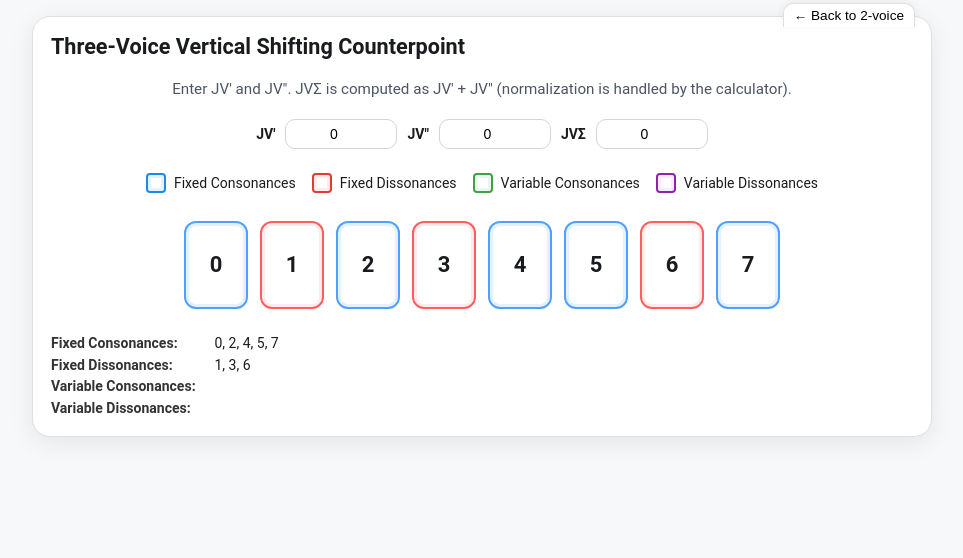
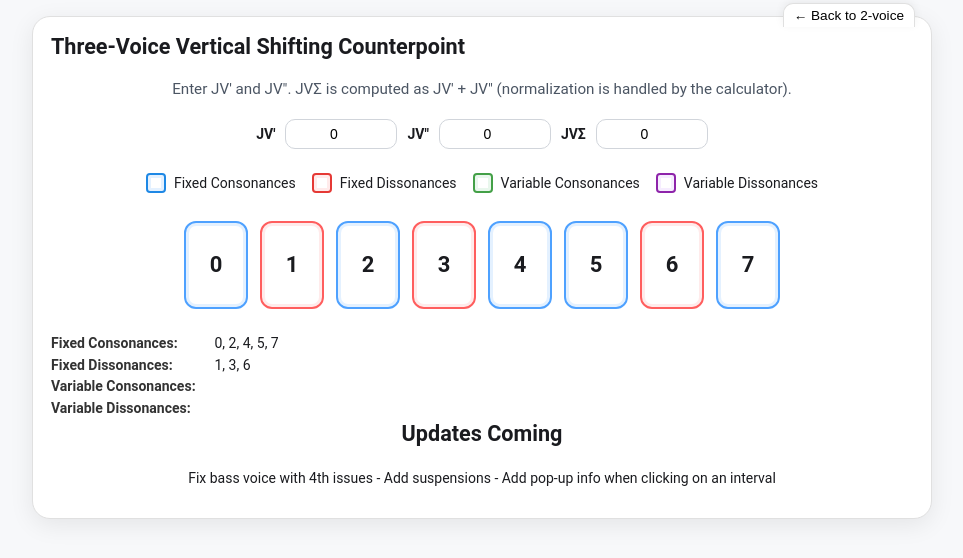
Before and after one commit to AlexThomHab/InvertibleCounterpoint, an Angular app: page / in a window 1280 px wide. Both pictures are taken after a click on the button "3-voice counterpoint". Shown: the top 558 px of the page, without its empty margins (158-1121 px from the left). Built offline with nearby package versions, Linux system fonts and the light colour scheme.

Commit message:
added some updates notice
added some updates notice

```diff
--- a/src/app/component/counterpoint-ui.component.html
+++ b/src/app/component/counterpoint-ui.component.html
@@ -120,6 +120,9 @@
         <div><strong>Variable Consonances:</strong> {{ _three.variableConsonances.join(', ') }}</div>
         <div><strong>Variable Dissonances:</strong> {{ _three.variableDissonances.join(', ') }}</div>
       </div>
+
+      <h1>Updates Coming</h1>
+      <p>Fix bass voice with 4th issues - Add suspensions - Add pop-up info when clicking on an interval</p>
     </ng-container>
 
   </mat-card>
```
